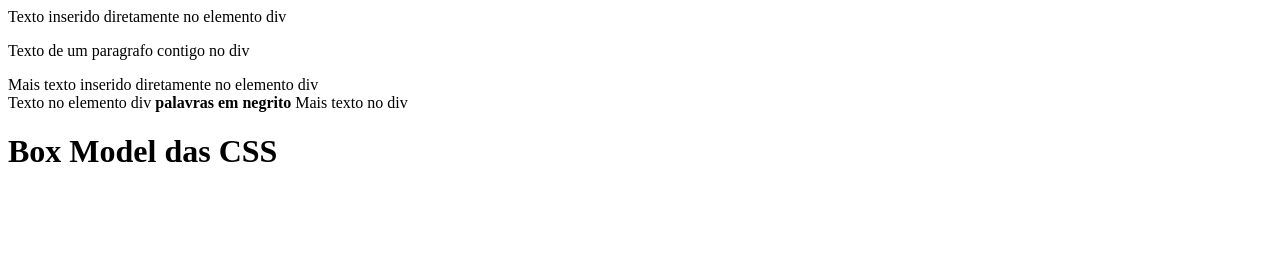
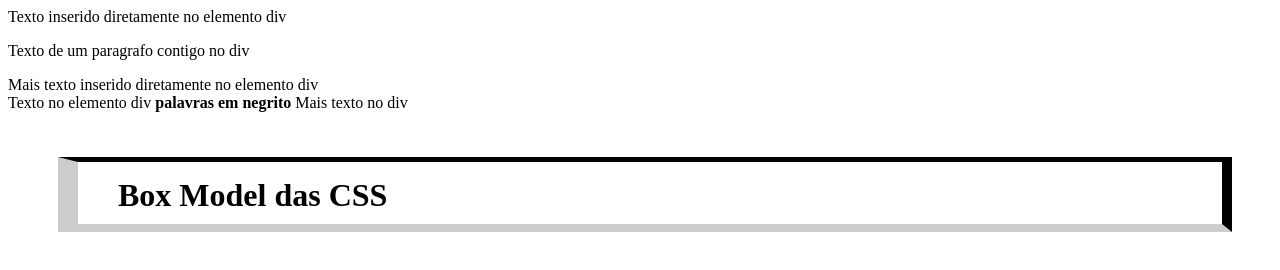
Before and after one commit to guspavanelli/boxmodelCSS, a plain HTML site: page index.html in a window 1280 px wide. Drawn offline with Linux system fonts and the light colour scheme.

Commit message:
atualizacao

```diff
--- a/style/style.css
+++ b/style/style.css
@@ -1,16 +1,17 @@
 
 h1 { /*exemplo de box model CSS*/
-    /*
+
     margin: 45px 40px 10px 50px;
     border-top: 5px solid #000;
     border-right: 10px solid #000;
     border-bottom: 8px solid #ccc;
     border-left: 20px solid #ccc;
     padding: 15px 30px 10px 40px;
-    */
+
+
 }
 
-h1 { /*Declara de for individual o estilo a propriedade "margin" */
+h1 { /*Declara de forma individual o estilo a propriedade "margin" */
     /*
     margin-top: 45px;
     margin-right: 40px;
@@ -31,3 +32,10 @@ h1 { /*Declara de for abrevida em sentido horario o estilo a propriedade "margin
 --tres valores: O Primeiro é valido para (top) o Segundo para (right e left) o Terceiro para (bottom);
 --quatro valores: na sequencia (top, right, bottom e left);
 */
+
+h1 { /* Declara de forma indivisual o estilo para propriedade "padding" */
+    /* padding-top: 15px;
+    padding-right: 30px;
+    padding-bottom: 10px;
+    padding-left: 40px; */
+}
```
